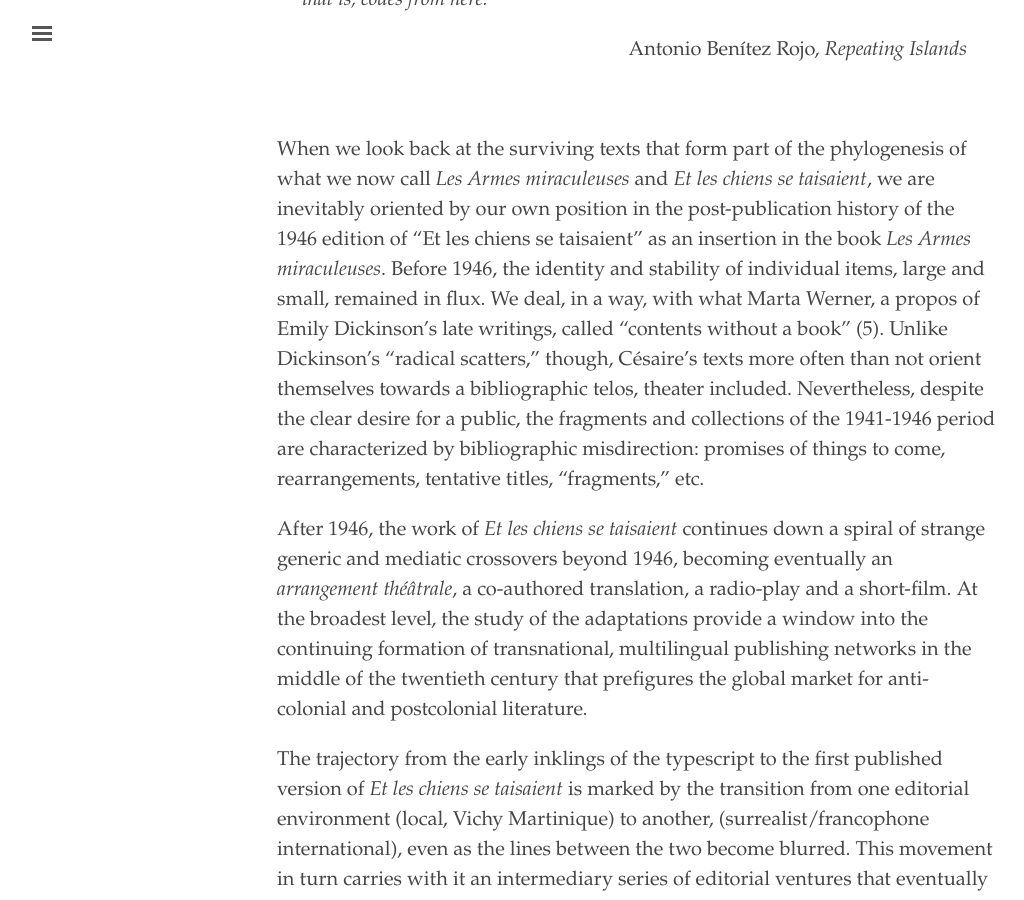
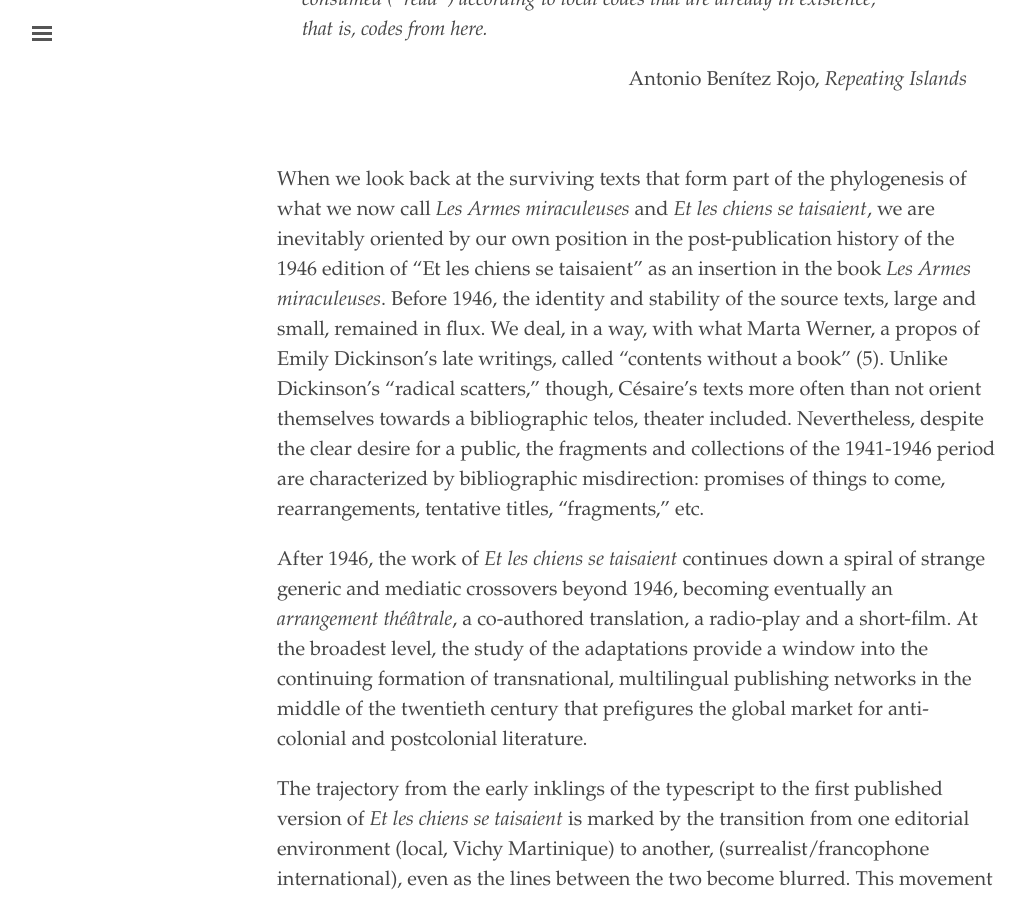
Before and after one commit to elotroalex/record, a Jekyll site: the page built from _chapters/03-assimilate.md, in a window 1280 px wide and 900 px high, scrolled down 2998 px. Shown: the whole window, without its empty margins (3-1027 px from the left). Built offline with Jekyll 4.4.1, drawn with Linux system fonts in a browser that asks for light colours; some of the changed text lies outside the part shown.

Commit message:
next day minor edit

```diff
--- a/_chapters/03-assimilate.md
+++ b/_chapters/03-assimilate.md
@@ -20,7 +20,7 @@
 
 Césaire’s texts from this period do not help provide a clear answer for several reasons. First of all, Césaire remains a unique voice amongst his surrealist peers, most notably in his use of an imaginary drawn from the historical experience of Africans and the African diaspora, and the lingering effect on some readers that this very history adds to surreality—surreal as para-real for white audiences. His distinctiveness should not surprise us once we acknowledge that the surrealist movement was already very heterogeneous, both ideologically and artistically, even amongst those who draw from a solely European imaginary. Furthermore, Césaire’s major works of the time, the 1947 editions of *Cahier d’un retour au pays natal* and the 1946 edition of *Les Armes miraculeuses*, which includes the first published version of *Et les chiens se taisaient*, both contain material that was composed before and after Césaire met Breton. This complex situation proves to be a blessing in disguise, since it undermines all attempts at reductionism by either camp: those who would have him out-surreal Breton and those who would prefer to ignore his affiliation to the movement.
 
-The task of this chapter, then, is twofold. To lay the groundwork for a re-evaluation of Césaire as a function of "the <s>free</s> circulation, the <s>free</s> manipulation, the <s>free</s> composition, decomposition, and recomposition of <s>fiction</s> \[actual texts\],"[^3] and of those texts as functions of the particular place and time where they erupt, interrupt and assimilate. What we seek then is not the real Césaire, nor the real *Et les chiens se taisaient*, but a series of "historical meanings," to borrow from the textual scholar D.F. McKenzie, where author and text are but functional nodes in interlacing and unstable ecologies that also include us as readers and the infrastructural—read editorial—conditions of their production.
+The task of this chapter, then, is twofold. To lay the groundwork for a re-evaluation of Césaire as a function of "the <s>free</s> circulation, the <s>free</s> manipulation, the <s>free</s> composition, decomposition, and recomposition of <s>fiction</s> \[actual texts\],"[^3] and of those texts as functions of the particular place and time where they erupt, interrupt and assimilate. What we seek then is not the real Césaire, nor the real *Et les chiens se taisaient*, but a series of "historical meanings," to borrow from the textual scholar D.F. McKenzie, where author and text are but functional nodes in interlacing and unstable ecologies that include us, the infrastructural—read editorial—conditions of their production and the conditions of the record we inherit.
 
 When McKenzie famously declares in his Panizzi lectures, "any history of the book \[...\] must be a history of misreadings," he implies that textual fields are marked by a series of local (as opposed to definitive) readings, from the author’s writing as reading, to the editor's intrusions as reading, to our own critical discourse as reading (25). In doing so, he opens the door for us to oscillate between materialist description and critical discourse, effectively blurring the boundaries between the two:
 
@@ -41,7 +41,7 @@
 <br>
 
 
-When we look back at the surviving texts that form part of the phylogenesis of what we now call *Les Armes miraculeuses* and *Et les chiens se taisaient*, we are inevitably oriented by our own position in the post-publication history of the 1946 edition of "Et les chiens se taisaient" as an insertion in the book *Les Armes miraculeuses*. Before 1946, the identity and stability of individual items, large and small, remained in flux. We deal, in a way, with what Marta Werner, a propos of Emily Dickinson's late writings, called "contents without a book" (5). Unlike Dickinson's "radical scatters," though, Césaire's texts more often than not orient themselves towards a bibliographic telos, theater included. Nevertheless, despite the clear desire for a public, the fragments and collections of the 1941-1946 period are characterized by bibliographic misdirection: promises of things to come, rearrangements, tentative titles, "fragments," etc.
+When we look back at the surviving texts that form part of the phylogenesis of what we now call *Les Armes miraculeuses* and *Et les chiens se taisaient*, we are inevitably oriented by our own position in the post-publication history of the 1946 edition of "Et les chiens se taisaient" as an insertion in the book *Les Armes miraculeuses*. Before 1946, the identity and stability of the source texts, large and small, remained in flux. We deal, in a way, with what Marta Werner, a propos of Emily Dickinson's late writings, called "contents without a book" (5). Unlike Dickinson's "radical scatters," though, Césaire's texts more often than not orient themselves towards a bibliographic telos, theater included. Nevertheless, despite the clear desire for a public, the fragments and collections of the 1941-1946 period are characterized by bibliographic misdirection: promises of things to come, rearrangements, tentative titles, "fragments," etc.
 
 After 1946, the work of *Et les chiens se taisaient* continues down a spiral of strange generic and mediatic crossovers beyond 1946, becoming eventually an *arrangement théâtrale*, a co-authored translation, a radio-play and a short-film. At the broadest level, the study of the adaptations provide a window into the continuing formation of transnational, multilingual publishing networks in the middle of the twentieth century that prefigures the global market for anti-colonial and postcolonial literature.
 
```
